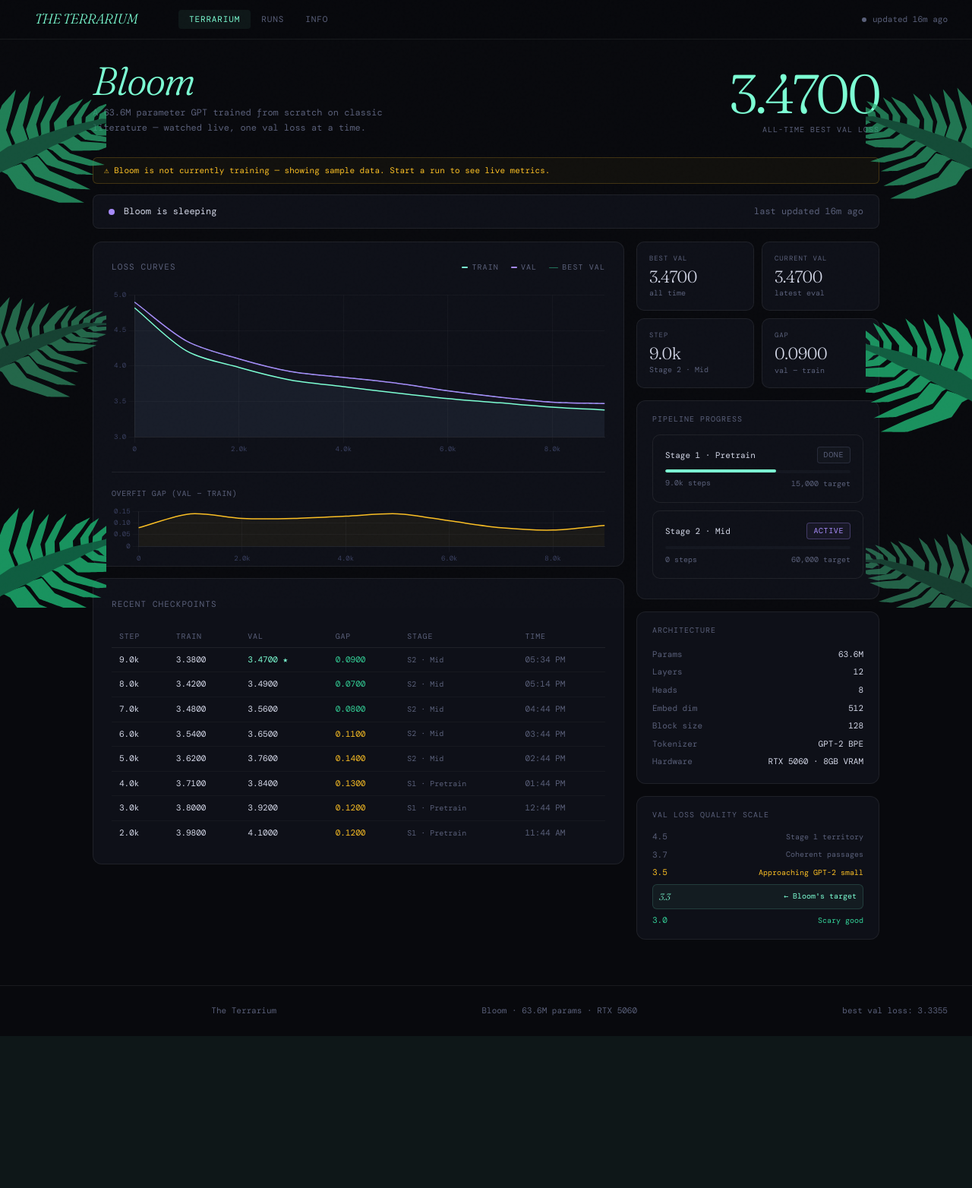
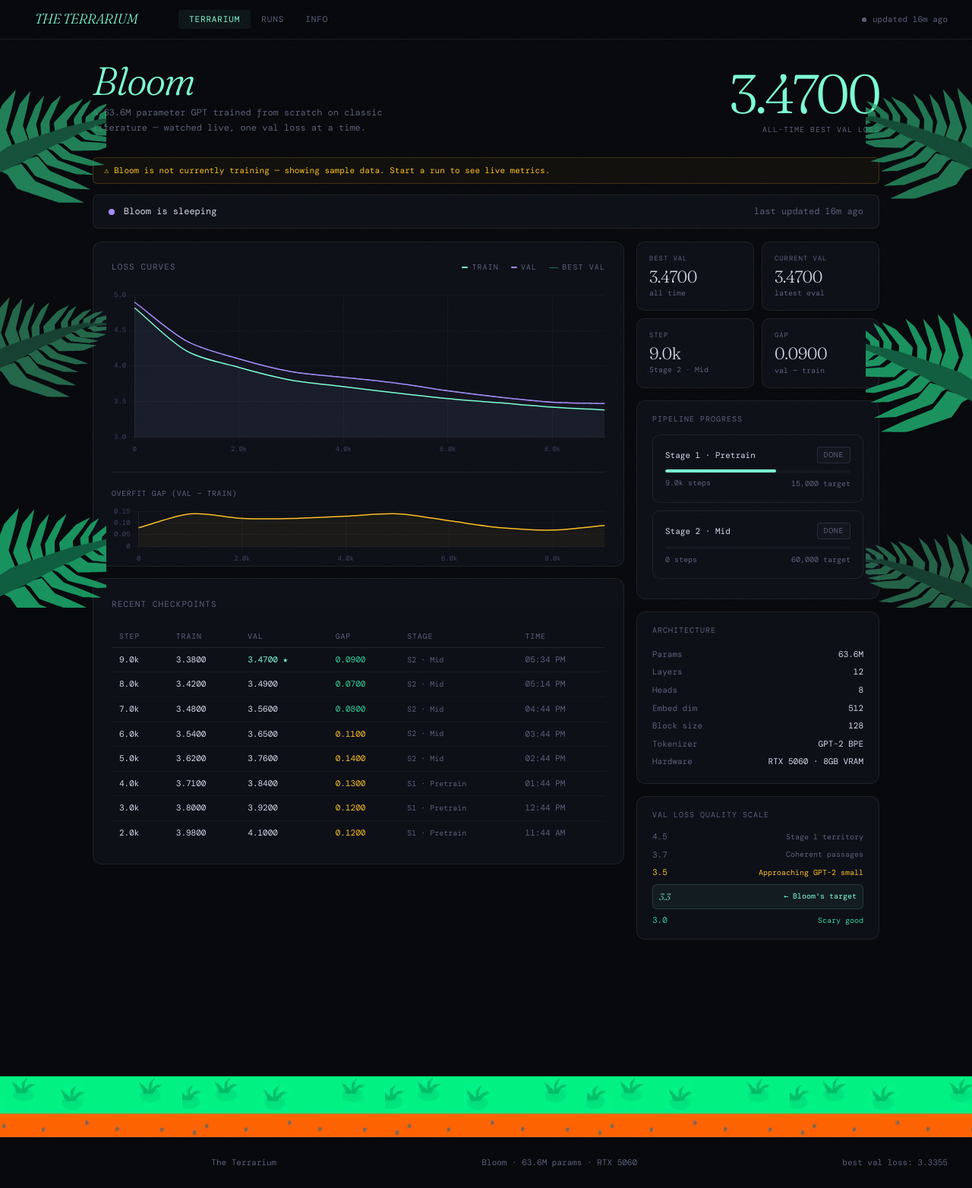
Before and after one commit to pandreysdays2-boop/terrarium, a Flask app: page / in a window 1280 px wide. Shown: the whole page at 76% size. Before the commit the page ends 1364 px from the top, so only its background shows below. Run offline with Flask 3, Linux system fonts and the light colour scheme; some web fonts are replaced.

Commit message:
fix stage 2 done + debug endpoint

```diff
--- a/app.py
+++ b/app.py
@@ -195,6 +195,20 @@ def push_graph():
         return jsonify({"error": str(e)}), 500
 
 
+@app.route("/api/debug")
+def api_debug():
+    """Check JSONBin config and connectivity."""
+    has_bin = bool(JSONBIN_BIN_ID)
+    has_key = bool(JSONBIN_API_KEY)
+    runs = jsonbin_read()
+    return jsonify({
+        "jsonbin_bin_id_set": has_bin,
+        "jsonbin_api_key_set": has_key,
+        "runs_loaded": runs is not None,
+        "run_count": len(runs) if runs else 0,
+    })
+
+
 @app.route("/api/push_runs", methods=["POST"])
 def push_runs():
     """Receives runs from admin.py and saves to JSONBin permanently."""
--- a/templates/base.html
+++ b/templates/base.html
@@ -204,6 +204,17 @@
     @media (max-width: 1100px) { .fern-col { opacity: 0.6; width: 150px; } }
     @media (max-width: 800px)  { .fern-col { display: none; } }
 
+    /* ── Ground ── */
+    .ground {
+      display: block;
+      width: 100%;
+      height: 80px;
+      pointer-events: none;
+      margin-top: 120px;
+      image-rendering: pixelated;
+      background: url('/static/ground.webp') repeat-x center / auto 80px;
+    }
+
     /* ── Scrollbar ── */
     ::-webkit-scrollbar { width: 4px; height: 4px; }
     ::-webkit-scrollbar-track { background: transparent; }
@@ -214,7 +225,7 @@
 </head>
 <body>
 
-<!-- Botanical ferns - 8 per side, right mirrored -->
+<!-- Botanical ferns - 8 per side, right mirrored + ground -->
 <div class="fern-col left">
   <img src="/static/fern.svg" alt="">
   <img src="/static/fern.svg" alt="">
@@ -248,6 +259,7 @@
 </nav>
 
 {% block content %}{% endblock %}
+<div class="ground"></div>
 
 <footer>
   <span>The Terrarium</span>
--- a/templates/terrarium.html
+++ b/templates/terrarium.html
@@ -524,7 +524,10 @@ async function loadData() {
 
   // Stage pills
   const stage = d.stage || '';
-  if (stage.includes('1')) {
+  const s1steps = Math.min(last.step, 15000);
+  const s2steps = Math.max(0, last.step - 15000);
+  const s2done  = s2steps >= 60000 || d._is_sample === false && s2steps > 0 && !d.training;
+  if (stage.includes('1') && !stage.includes('2')) {
     document.getElementById('s1-tag').textContent = 'active';
     document.getElementById('s1-tag').className   = 'tag tag-green';
     document.getElementById('s2-tag').textContent = 'waiting';
@@ -532,13 +535,14 @@ async function loadData() {
   } else if (stage.includes('2')) {
     document.getElementById('s1-tag').textContent = 'done';
     document.getElementById('s1-tag').className   = 'tag tag-dim';
-    document.getElementById('s2-tag').textContent = 'active';
-    document.getElementById('s2-tag').className   = 'tag tag-purple';
+    if (s2done || !d.training) {
+      document.getElementById('s2-tag').textContent = 'done';
+      document.getElementById('s2-tag').className   = 'tag tag-dim';
+    } else {
+      document.getElementById('s2-tag').textContent = 'active';
+      document.getElementById('s2-tag').className   = 'tag tag-purple';
+    }
   }
-
-  // Stage bars — estimate from step
-  const s1steps = Math.min(last.step, 15000);
-  const s2steps = Math.max(0, last.step - 15000);
   document.getElementById('s1-bar').style.width   = (s1steps/15000*100).toFixed(1) + '%';
   document.getElementById('s2-bar').style.width   = (Math.min(s2steps,60000)/60000*100).toFixed(1) + '%';
   document.getElementById('s1-steps').textContent = fmtStepK(s1steps) + ' steps';
```
Also changed, not shown: static/ground.webp (added), static/pixel.svg (added).
